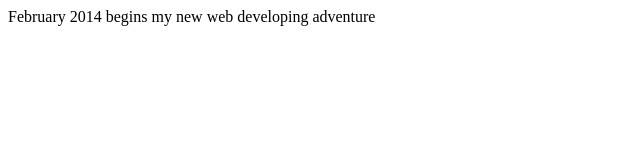
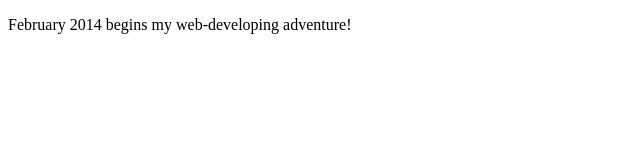
Before and after one commit to MarciaDM/BootCampOne, a plain HTML site: page pages/day-one.html in a window 1280 px wide. Shown: the whole page, without its empty margins (0-640 px from the left). Drawn offline with Linux system fonts and the light colour scheme.

Commit message:
Update day-one.html

```diff
--- a/pages/day-one.html
+++ b/pages/day-one.html
@@ -8,7 +8,7 @@
 </head>
 
 <body>
-<font family: "calibri; 10pt">February 2014 begins my new web developing adventure</font>
+<p>February 2014 begins my web-developing adventure!</p>
 </body>
 
 </html>
```
